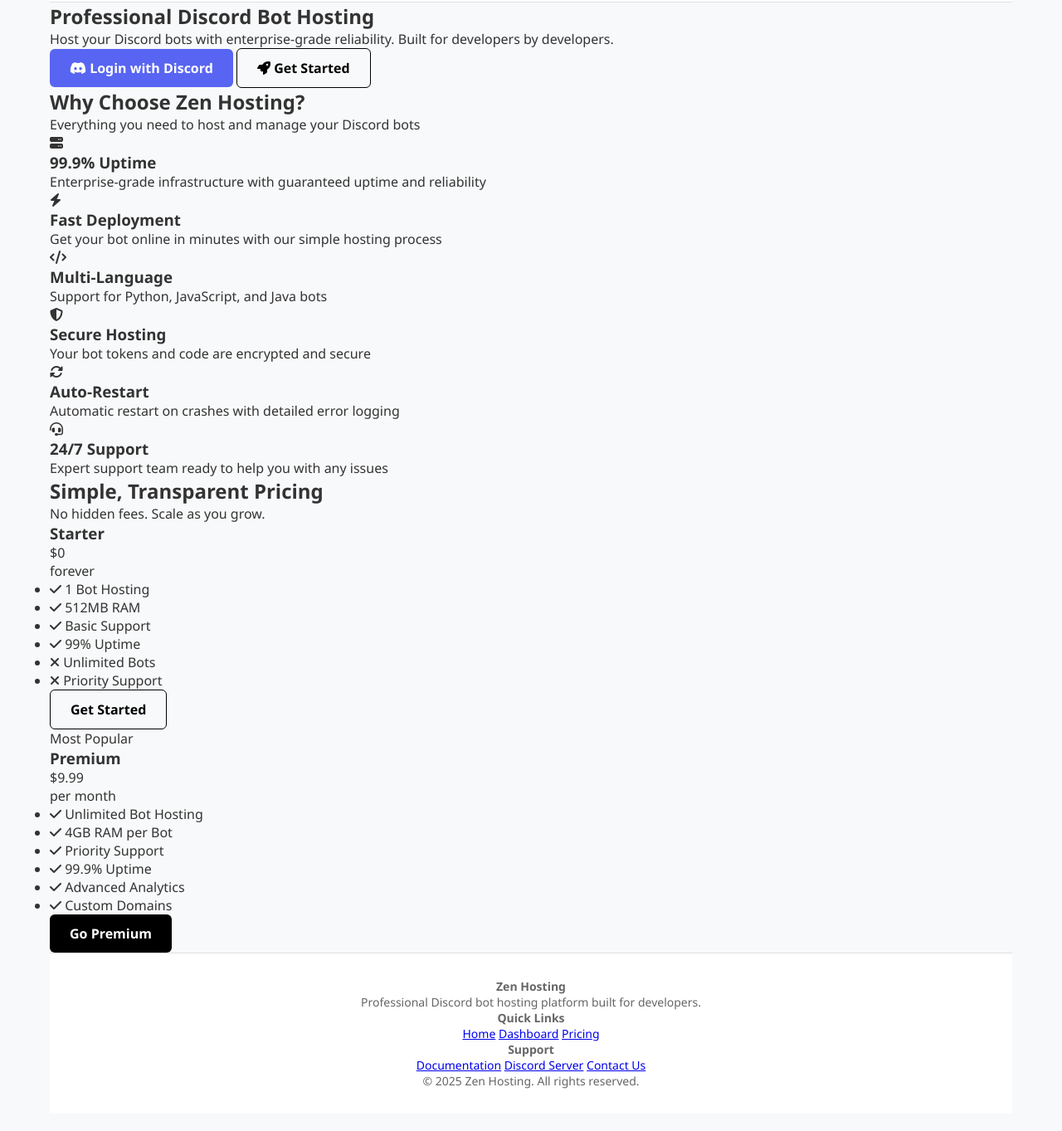
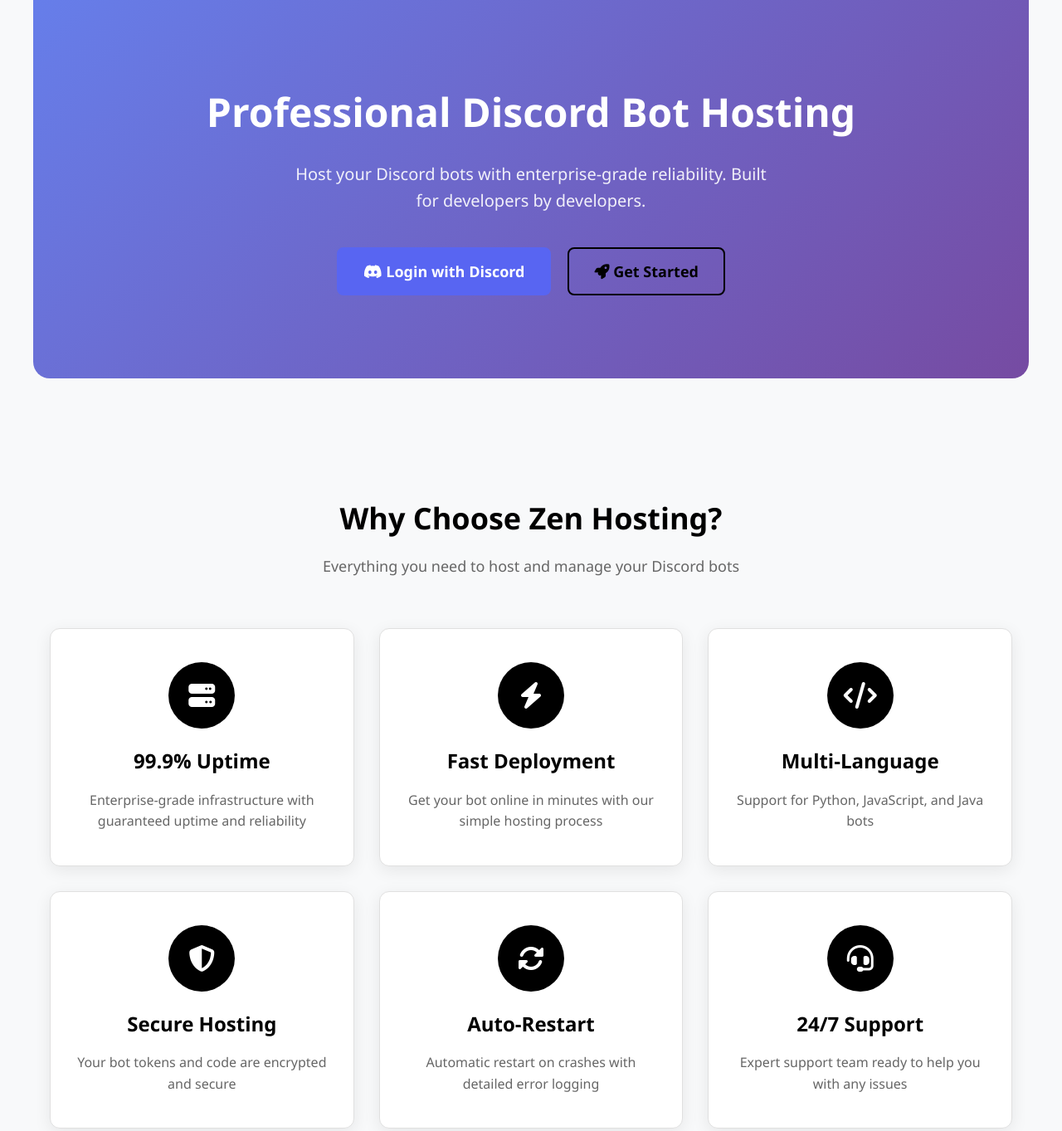
Before and after one commit to crxxrCodes/zenhostingsite, a plain HTML site: page index.html in a window 1280 px wide. Shown: the part 94-1457 px from the top of the page at 83% size. Before the commit the page ends 1436 px from the top, so only its background shows below. Drawn offline with Linux system fonts and the light colour scheme.

Commit message:
Update main.css

```diff
--- a/css/main.css
+++ b/css/main.css
@@ -9,6 +9,7 @@
     background-color: #f8f9fa;
     color: #333;
     min-height: 100vh;
+    line-height: 1.6;
 }
 
 .container {
@@ -17,14 +18,17 @@
     padding: 0 20px;
 }
 
-/* Header styles */
+/* Header & Navigation */
 header {
-    padding: 25px 0;
+    padding: 20px 0;
     border-bottom: 1px solid #e0e0e0;
     background-color: white;
     display: flex;
     justify-content: space-between;
     align-items: center;
+    position: sticky;
+    top: 0;
+    z-index: 100;
 }
 
 .logo {
@@ -59,20 +63,38 @@
     background-color: #f0f0f0;
 }
 
-/* Button styles */
+.user-menu {
+    display: flex;
+    align-items: center;
+    gap: 15px;
+}
+
+.user-info {
+    display: flex;
+    flex-direction: column;
+    align-items: flex-end;
+}
+
+.user-info .username {
+    font-weight: 600;
+    color: #000;
+}
+
+/* Buttons */
 .btn {
     display: inline-block;
     padding: 12px 24px;
     background: #000;
     color: white;
     border: none;
-    border-radius: 6px;
+    border-radius: 8px;
     font-size: 16px;
     font-weight: 600;
     cursor: pointer;
     transition: all 0.3s ease;
     text-decoration: none;
     text-align: center;
+    border: 2px solid #000;
 }
 
 .btn:hover {
@@ -81,10 +103,14 @@
     box-shadow: 0 5px 15px rgba(0, 0, 0, 0.1);
 }
 
+.btn-large {
+    padding: 15px 30px;
+    font-size: 18px;
+}
+
 .btn-outline {
     background: transparent;
     color: #000;
-    border: 1px solid #000;
 }
 
 .btn-outline:hover {
@@ -94,32 +120,260 @@
 
 .btn-discord {
     background: #5865F2;
+    border-color: #5865F2;
 }
 
 .btn-discord:hover {
     background: #4752c4;
-    box-shadow: 0 5px 15px rgba(88, 101, 242, 0.2);
+    border-color: #4752c4;
 }
 
-/* Card styles */
-.card {
-    background-color: white;
-    border-radius: 8px;
-    padding: 30px;
-    box-shadow: 0 5px 15px rgba(0, 0, 0, 0.05);
+/* Hero Section */
+.hero {
+    padding: 100px 0;
+    text-align: center;
+    background: linear-gradient(135deg, #667eea 0%, #764ba2 100%);
+    color: white;
+    margin: 0 -20px 60px -20px;
+    border-radius: 0 0 20px 20px;
+}
+
+.hero-content h1 {
+    font-size: 48px;
+    margin-bottom: 20px;
+    font-weight: 700;
+}
+
+.hero-subtitle {
+    font-size: 20px;
+    margin-bottom: 40px;
+    opacity: 0.9;
+    max-width: 600px;
+    margin-left: auto;
+    margin-right: auto;
+}
+
+.hero-buttons {
+    display: flex;
+    gap: 20px;
+    justify-content: center;
+    flex-wrap: wrap;
+}
+
+/* Features Section */
+.features {
+    padding: 80px 0;
+}
+
+.section-header {
+    text-align: center;
+    margin-bottom: 60px;
+}
+
+.section-header h2 {
+    font-size: 36px;
+    margin-bottom: 15px;
+    color: #000;
+}
+
+.section-header p {
+    font-size: 18px;
+    color: #666;
+    max-width: 600px;
+    margin: 0 auto;
+}
+
+.features-grid {
+    display: grid;
+    grid-template-columns: repeat(auto-fit, minmax(300px, 1fr));
+    gap: 30px;
+}
+
+.feature-card {
+    background: white;
+    padding: 40px 30px;
+    border-radius: 12px;
+    text-align: center;
+    box-shadow: 0 5px 20px rgba(0, 0, 0, 0.08);
+    transition: all 0.3s ease;
     border: 1px solid #e0e0e0;
+}
+
+.feature-card:hover {
+    transform: translateY(-5px);
+    box-shadow: 0 15px 40px rgba(0, 0, 0, 0.15);
+}
+
+.feature-icon {
+    width: 80px;
+    height: 80px;
+    background: #000;
+    color: white;
+    border-radius: 50%;
+    display: flex;
+    align-items: center;
+    justify-content: center;
+    margin: 0 auto 20px;
+    font-size: 32px;
+}
+
+.feature-card h3 {
+    font-size: 24px;
+    margin-bottom: 15px;
+    color: #000;
+}
+
+.feature-card p {
+    color: #666;
+    line-height: 1.6;
+}
+
+/* Pricing Section */
+.pricing {
+    padding: 80px 0;
+    background: #f8f9fa;
+    margin: 0 -20px;
+    padding-left: 20px;
+    padding-right: 20px;
+}
+
+.pricing-grid {
+    display: grid;
+    grid-template-columns: repeat(auto-fit, minmax(350px, 1fr));
+    gap: 30px;
+    max-width: 800px;
+    margin: 0 auto;
+}
+
+.pricing-card {
+    background: white;
+    padding: 40px 30px;
+    border-radius: 12px;
+    text-align: center;
+    box-shadow: 0 5px 20px rgba(0, 0, 0, 0.08);
+    border: 2px solid #e0e0e0;
+    position: relative;
+    transition: all 0.3s ease;
+}
+
+.pricing-card.featured {
+    border-color: #000;
+    transform: scale(1.05);
+}
+
+.pricing-card:hover {
+    transform: translateY(-5px);
+    box-shadow: 0 15px 40px rgba(0, 0, 0, 0.15);
+}
+
+.pricing-card.featured:hover {
+    transform: scale(1.05) translateY(-5px);
+}
+
+.pricing-badge {
+    position: absolute;
+    top: -10px;
+    left: 50%;
+    transform: translateX(-50%);
+    background: #000;
+    color: white;
+    padding: 5px 20px;
+    border-radius: 20px;
+    font-size: 14px;
+    font-weight: 600;
+}
+
+.pricing-header {
     margin-bottom: 30px;
+}
+
+.pricing-header h3 {
+    font-size: 24px;
+    margin-bottom: 10px;
+    color: #000;
+}
+
+.price {
+    font-size: 48px;
+    font-weight: 700;
+    color: #000;
+    margin-bottom: 5px;
+}
+
+.period {
+    color: #666;
+    font-size: 16px;
+}
+
+.pricing-features {
+    list-style: none;
+    margin: 30px 0;
+    text-align: left;
+}
+
+.pricing-features li {
+    padding: 10px 0;
+    border-bottom: 1px solid #f0f0f0;
+    display: flex;
+    align-items: center;
+}
+
+.pricing-features li:last-child {
+    border-bottom: none;
+}
+
+.pricing-features li i {
+    margin-right: 10px;
+    width: 20px;
+}
+
+.pricing-features li.disabled {
+    color: #999;
+    text-decoration: line-through;
+}
+
+.pricing-features li.disabled i {
+    color: #999;
 }
 
 /* Footer */
 footer {
-    margin-top: auto;
-    padding: 30px 0;
+    background: #000;
+    color: white;
+    padding: 60px 0 20px;
+    margin: 0 -20px;
+}
+
+.footer-content {
+    display: grid;
+    grid-template-columns: repeat(auto-fit, minmax(250px, 1fr));
+    gap: 40px;
+    margin-bottom: 40px;
+    padding: 0 20px;
+}
+
+.footer-section h4 {
+    margin-bottom: 20px;
+    font-size: 18px;
+}
+
+.footer-section a {
+    color: #ccc;
+    text-decoration: none;
+    display: block;
+    margin-bottom: 10px;
+    transition: color 0.3s ease;
+}
+
+.footer-section a:hover {
+    color: white;
+}
+
+.footer-bottom {
     text-align: center;
-    color: #666;
-    font-size: 14px;
-    border-top: 1px solid #e0e0e0;
-    background-color: white;
+    padding-top: 20px;
+    border-top: 1px solid #333;
+    color: #ccc;
 }
 
 /* Responsive */
@@ -127,10 +381,37 @@
     header {
         flex-direction: column;
         gap: 15px;
+        padding: 15px 0;
     }
 
     .nav-links {
         flex-wrap: wrap;
         justify-content: center;
     }
+
+    .hero-content h1 {
+        font-size: 36px;
+    }
+
+    .hero-subtitle {
+        font-size: 18px;
+    }
+
+    .hero-buttons {
+        flex-direction: column;
+        align-items: center;
+    }
+
+    .features-grid,
+    .pricing-grid {
+        grid-template-columns: 1fr;
+    }
+
+    .pricing-card.featured {
+        transform: none;
+    }
+
+    .pricing-card.featured:hover {
+        transform: translateY(-5px);
+    }
 }
```
